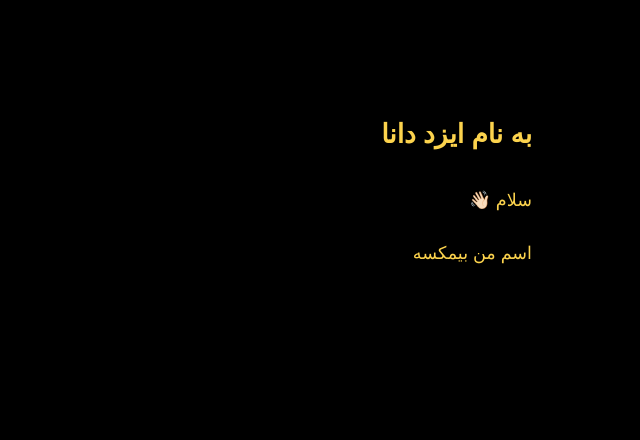
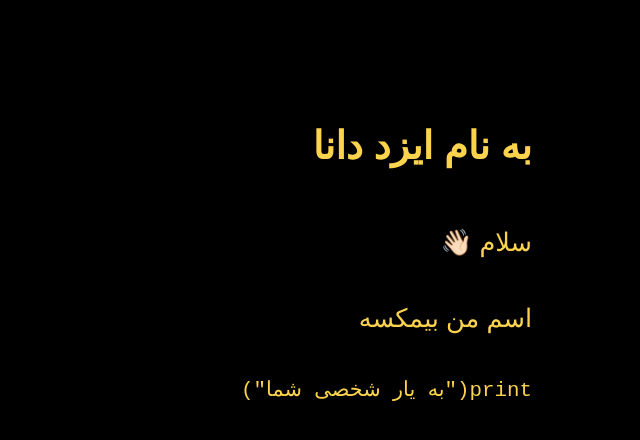
Before and after one commit to mobin42x/Azmayesh, a plain HTML site: page index.html in a window 1280 px wide. Shown: the whole page, without its empty margins (640-1280 px from the left). Drawn offline with Linux system fonts and the light colour scheme.

Commit message:
Update index.html

```diff
--- a/index.html
+++ b/index.html
@@ -12,7 +12,7 @@
       max-width: px;
       margin: auto;
       line-height: 2;
-      font-size: 1.1em;
+      font-size: 1.6em;
     }
 
     .control {
@@ -29,3 +29,4 @@
     <p><p/>
       <p><p/>
         <p>اسم من بیمکسه<p/>
+          <pre>print("به یار شخصی شما")</pre>
```
